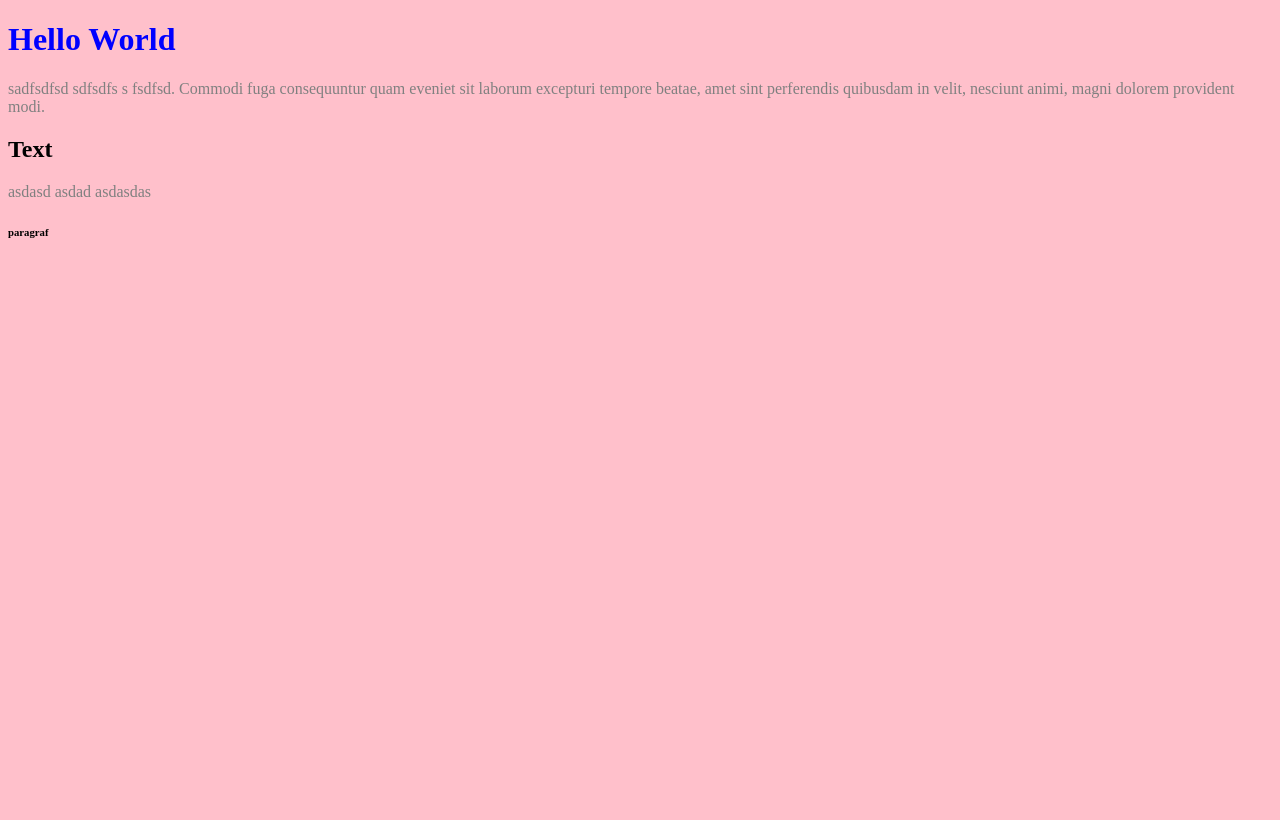
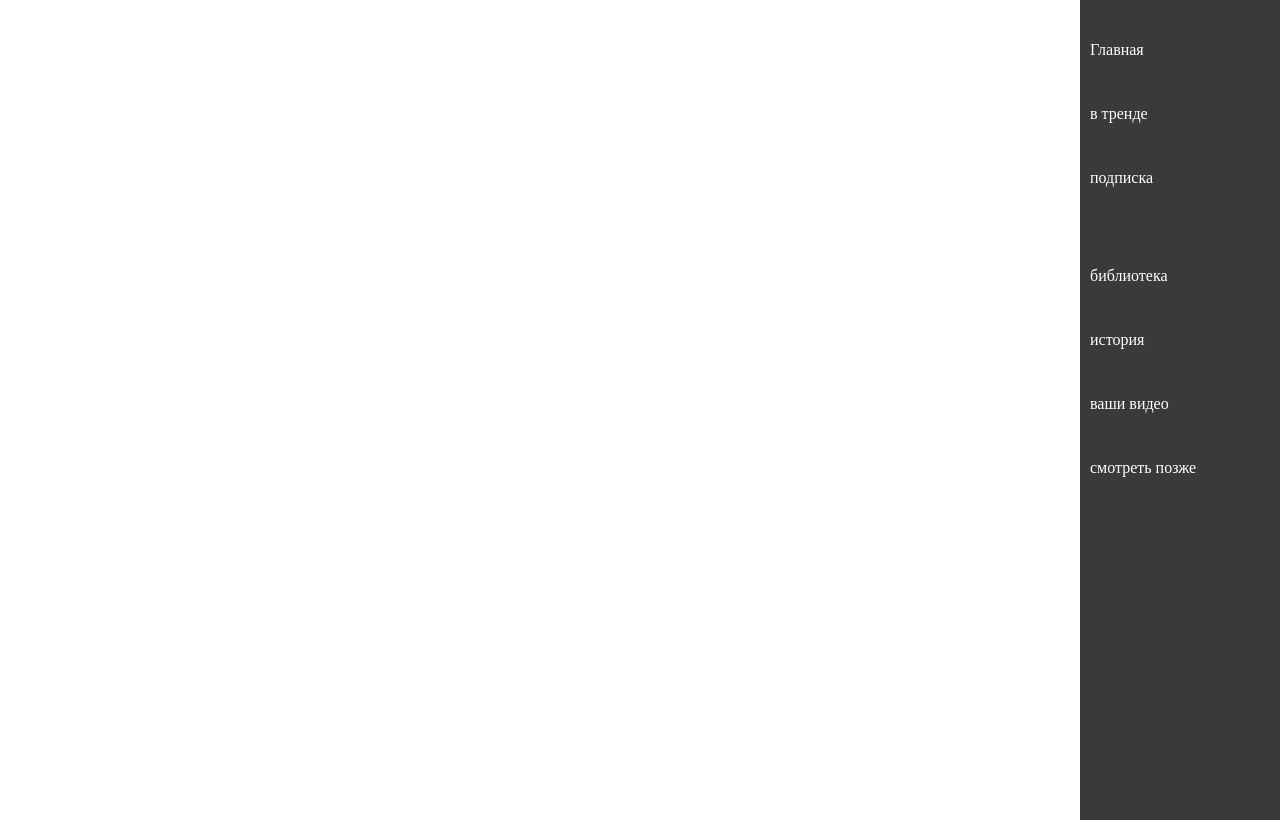
Before and after one commit to TheVerilly/theverilly.github.io, a plain HTML site: page index.html in a window 1280 px wide. Drawn offline with Linux system fonts and the light colour scheme.

Commit message:
implement sidebar

```diff
--- a/index.html
+++ b/index.html
@@ -7,14 +7,18 @@
     <link rel="stylesheet" href="./main.css">
 </head>
 <body>
-    <h1>Hello World</h1>
-    <p>sadfsdfsd sdfsdfs s fsdfsd. Commodi fuga consequuntur quam eveniet sit laborum excepturi tempore beatae, amet sint perferendis quibusdam in velit, nesciunt animi, magni dolorem provident modi.</p>
-    <h2>Text</h2>
-    <p>asdasd  asdad asdasdas</p>
-    <h6>paragraf</h6>
-    <div class="block">
-        <div class="header"></div>
+    <div class="sidebar">
+        <div class="section">
+            <p class="color item">Главная</p>
+            <p class="color item">в тренде</p>
+            <p class="color item">подписка</p>
+        </div>
+        <div class="section">
+            <p class="color item">библиотека</p>
+            <p class="color item">история</p>
+            <p class="color item">ваши видео</p>
+            <p class="color item">смотреть позже</p>
+        </div>
     </div>
-
 </body>
 </html>
--- a/main.css
+++ b/main.css
@@ -1,11 +1,34 @@
 body {
-    background: pink;
+    margin: 0;
+    display: flex;
+    justify-content: flex-end;
 }
 
-h1 {
-    color: blue;
+.sidebar {
+    width: 200px;
+    height: 100vh;
+    background: rgb(58, 58, 58);
+    padding-top: 10px;
+    padding-bottom: 10px;
+    padding-left: 0;
+    padding-right: 0;
 }
 
-p {
-    color: grey;
+.section {
+    margin-bottom: 50px;
 }
+
+.color {
+    color: white;
+}
+
+.item {
+    padding-top: 15px;
+    padding-bottom: 15px;
+    padding-left: 10px;
+    padding-right: 10px;
+}
+
+.item:hover {
+    background: rgb(92, 92, 92);
+}
```
